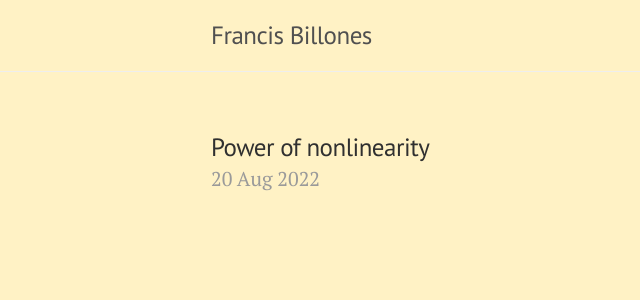
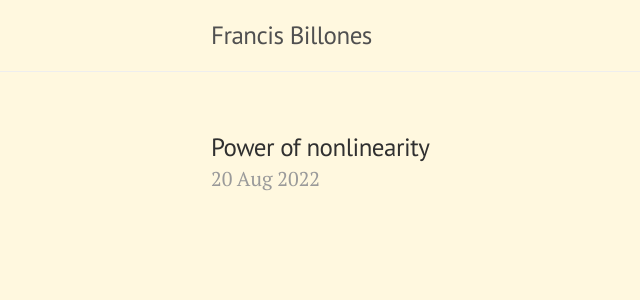
Before and after one commit to francisdbillones/journal, a Jekyll site: the page built from index.html, in a window 1280 px wide. Shown: the top 300 px of the page, without its empty margins (69-709 px from the left). Built offline with Jekyll 4.4.1, drawn with Linux system fonts in a browser that asks for light colours.

Commit message:
nevermind, turn back dials on orange just a bit

```diff
--- a/public/css/style.css
+++ b/public/css/style.css
@@ -1,3 +1,3 @@
 body {
-    background-color: #fff2c5;
+    background-color: #fff8df;
 }
```
